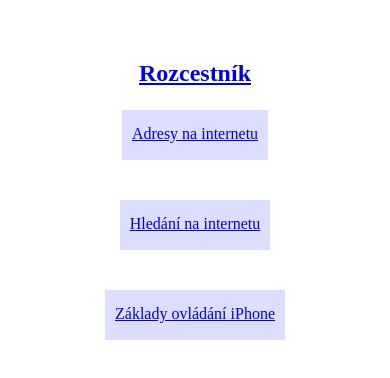
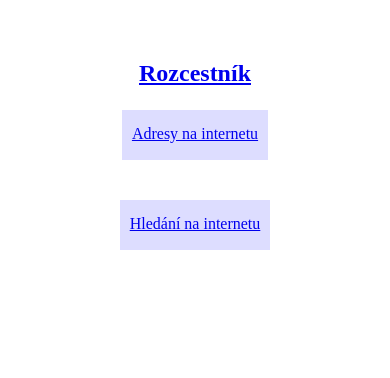
Before and after one commit to kratocz/website-parents, a Vue app: page / in a window 390 px wide. Shown: the top 378 px of the page. Built offline with nearby package versions, Linux system fonts and the light colour scheme.

Commit message:
HomeView: Link commented out: <li><RouterLink class="button" to="/how-to-control-iphone">Základy ovládání iPhone</RouterLink></li>

```diff
--- a/src/views/HomeView.vue
+++ b/src/views/HomeView.vue
@@ -3,7 +3,7 @@
     <ul class="list-unstyled">
       <li><RouterLink class="button" to="/addresses">Adresy na internetu</RouterLink></li>
       <li><a class="button" href="https://www.google.cz/">Hledání na internetu</a></li>
-      <li><RouterLink class="button" to="/how-to-control-iphone">Základy ovládání iPhone</RouterLink></li>
+      <!-- <li><RouterLink class="button" to="/how-to-control-iphone">Základy ovládání iPhone</RouterLink></li> -->
     </ul>
   </main>
 </template>
```
